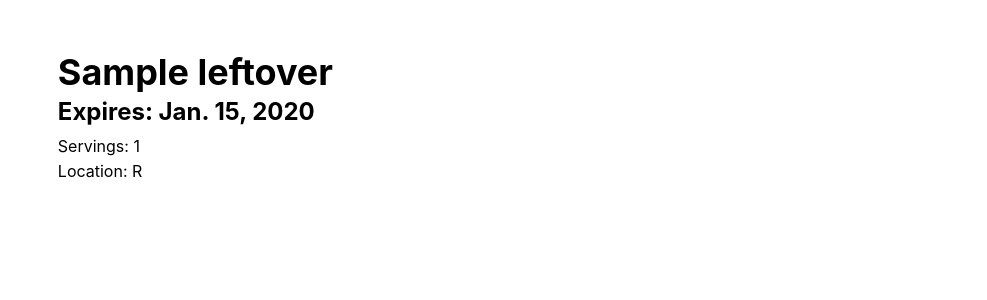
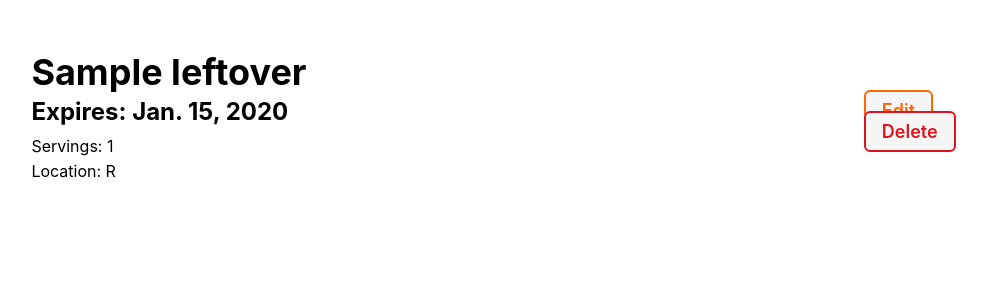
Before and after one commit to psison92/tupperwhere, a Django app: page /leftovers/1/ in a window 1280 px wide. Shown: the part 55-355 px from the top of the page, without its empty margins (246-1233 px from the left). Run offline with Django 4.2, Linux system fonts and the light colour scheme; tables that the repository leaves empty hold one stand-in row (values such as "Sample post").

Commit message:
implement edit and delete functionality

```diff
--- a/main_app/models.py
+++ b/main_app/models.py
@@ -1,4 +1,5 @@
 from django.db import models
+from django.urls import reverse
 
 LOCATIONS = (
   ('R', 'Refrigerator'),
@@ -19,3 +20,6 @@ class Leftover(models.Model):
 
   def __str__(self):
     return self.name
+
+  def get_absolute_url(self):
+    return reverse("leftovers_detail", kwargs={"leftover_id": self.id})
--- a/main_app/static/css/leftovers/leftover-detail.css
+++ b/main_app/static/css/leftovers/leftover-detail.css
@@ -18,6 +18,10 @@
 
 .leftover-details {
   width: 98%;
+}
+
+.leftover-actions {
+  margin-top: 20px;
 }
 
 .leftover-details h1 {
--- a/main_app/templates/leftovers/detail.html
+++ b/main_app/templates/leftovers/detail.html
@@ -24,6 +24,10 @@
     <p>Servings: {{ leftover.servings }}</p>
     <p>Location: {{ leftover.storage }}</p>
   </div>
+  <div class="leftover-actions">
+    <a href="{% url 'leftovers_update' leftover.id %}" class="btn warn">Edit</a>
+    <a href="{% url 'leftovers_delete' leftover.id %}" class="btn danger">Delete</a>
+  </div>
 </section>
 
 {% endblock %}
--- a/main_app/urls.py
+++ b/main_app/urls.py
@@ -8,4 +8,6 @@ urlpatterns = [
   path('leftovers/', views.leftovers_index, name='leftovers_index'),
   path('leftovers/<int:leftover_id>/', views.leftovers_detail, name='leftovers_detail'),
   path('leftovers/create/', views.LeftoverCreate.as_view(), name='leftovers_create'),
+  path('leftovers/<int:pk>/update/', views.LeftoverUpdate.as_view(), name='leftovers_update'),
+  path('leftovers/<int:pk>/delete/', views.LeftoverDelete.as_view(), name='leftovers_delete'),
 ]
--- a/main_app/views.py
+++ b/main_app/views.py
@@ -1,5 +1,5 @@
 from django.shortcuts import render
-from django.views.generic.edit import CreateView
+from django.views.generic.edit import CreateView, UpdateView, DeleteView
 
 from .models import Leftover
 
@@ -23,3 +23,11 @@ class LeftoverCreate(CreateView):
   model = Leftover
   fields = '__all__'
   success_url = '/leftovers/'
+
+class LeftoverUpdate(UpdateView):
+  model = Leftover
+  field = ['name', 'expiration', 'storage', 'servings']
+
+class LeftoverDelete(DeleteView):
+  model = Leftover
+  success_url = '/leftovers/'
```
